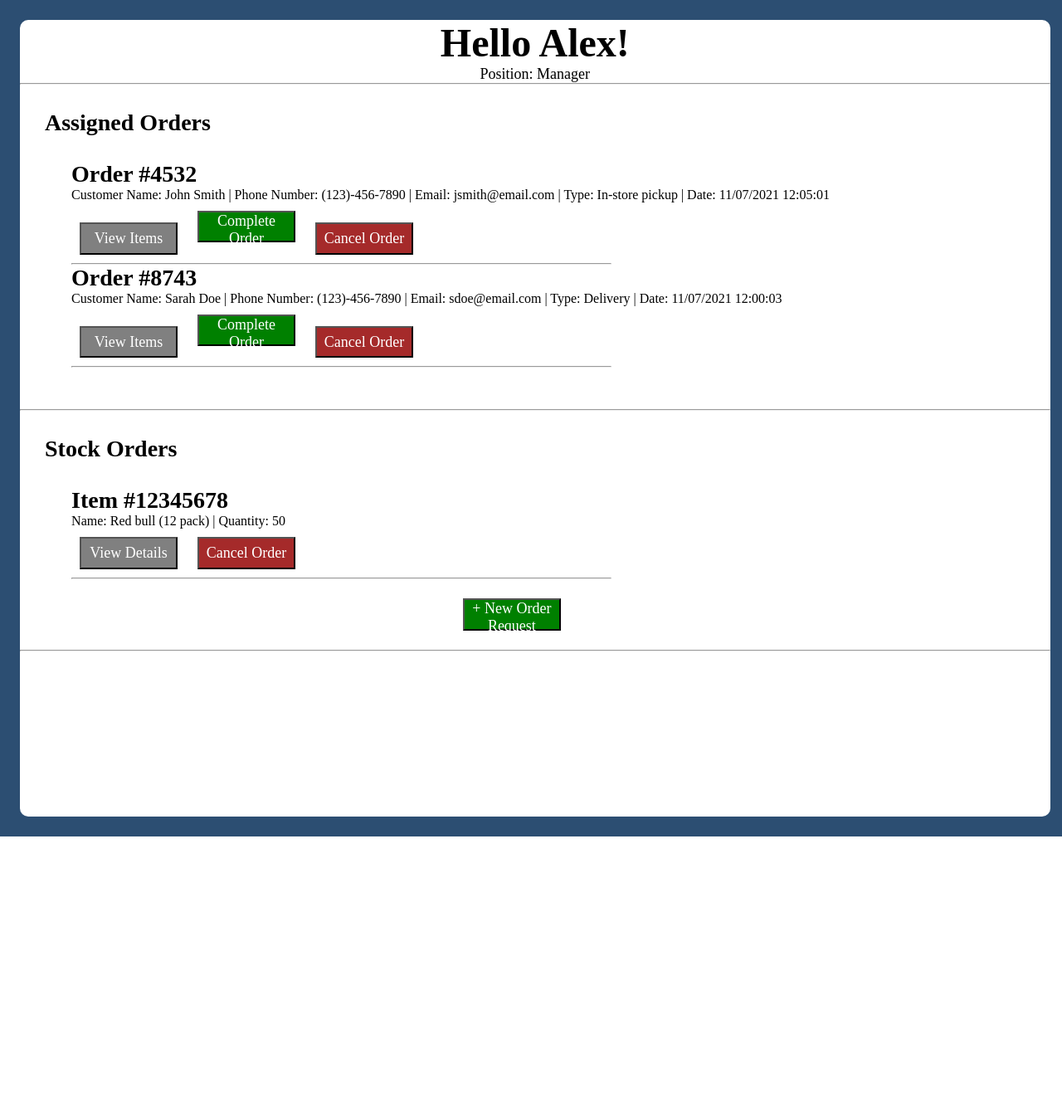
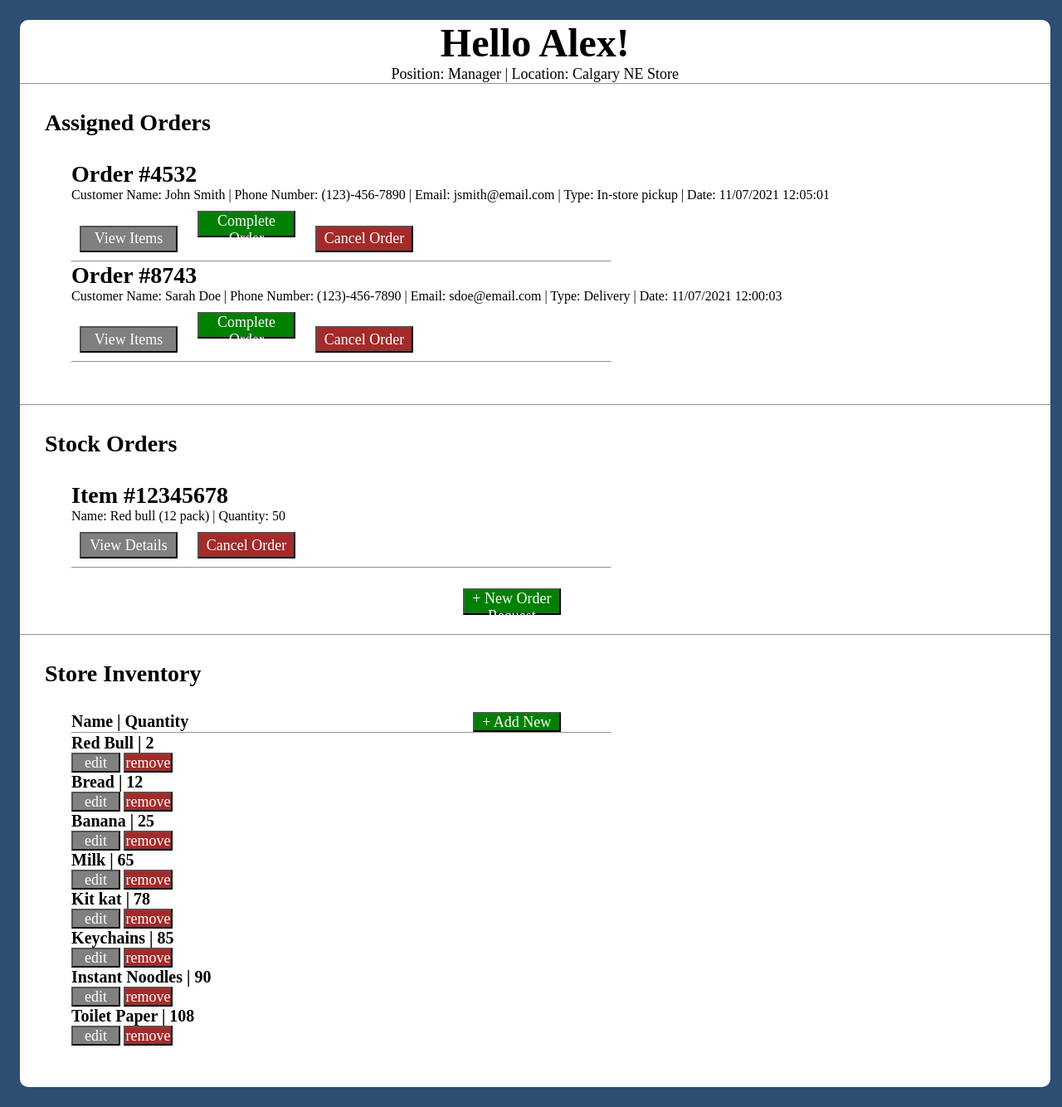
Before and after one commit to friedchickean/Square-J-Website, a PHP site: page /staff.php in a window 1280 px wide. Shown: the part 90-1424 px from the top of the page at 83% size. Before the commit the page ends 1098 px from the top, so only its background shows below. Run offline with PHP 8.4, Linux system fonts and the light colour scheme.

Commit message:
added store inventory interface for manager

```diff
--- a/customer-shop.php
+++ b/customer-shop.php
@@ -19,7 +19,6 @@
                 </ul>
             </li>
             <li><a href="#">Orders</a></li>
-            <li><a href="#">Place Holder 2</a></li>
         </ul>
         <input type="image" src="images/cart.png" />
     </nav>
--- a/staff.php
+++ b/staff.php
@@ -26,7 +26,7 @@
 
 <div id="staff-container">
     <h1><b>Hello Alex!</b></h1>
-    <p class="pos">Position: Manager</p>
+    <p class="pos">Position: Manager | Location: Calgary NE Store</p>
     <hr>
 
     <h2>Assigned Orders</h2>
@@ -65,6 +65,56 @@
     </ul>
     <hr>
 
+    <h2>Store Inventory</h2>
+    <ul>
+        <li>
+            <button type="button" class="edit-b" style="background-color: green; float:right; margin-right: 50%; width: 9%">+ Add New Item</button>
+            <h4>Name | Quantity</h4>
+            <hr width="55%">
+        </li>
+        <li>
+            <h4>Red Bull | 2</h4>
+            <button type="button" class="edit-b" style="background-color: grey">edit</button>
+            <button type="button" class="edit-b" style="background-color: brown">remove</button>
+        </li>
+        <li>
+            <h4>Bread | 12</h4>
+            <button type="button" class="edit-b" style="background-color: grey">edit</button>
+            <button type="button" class="edit-b" style="background-color: brown">remove</button>
+        </li>
+        <li>
+            <h4>Banana | 25</h4>
+            <button type="button" class="edit-b" style="background-color: grey">edit</button>
+            <button type="button" class="edit-b" style="background-color: brown">remove</button>
+        </li>
+        <li>
+            <h4>Milk | 65</h4>
+            <button type="button" class="edit-b" style="background-color: grey">edit</button>
+            <button type="button" class="edit-b" style="background-color: brown">remove</button>
+        </li>
+        <li>
+            <h4>Kit kat | 78</h4>
+            <button type="button" class="edit-b" style="background-color: grey">edit</button>
+            <button type="button" class="edit-b" style="background-color: brown">remove</button>
+        </li>
+        <li>
+            <h4>Keychains | 85</h4>
+            <button type="button" class="edit-b" style="background-color: grey">edit</button>
+            <button type="button" class="edit-b" style="background-color: brown">remove</button>
+        </li>
+        <li>
+            <h4>Instant Noodles | 90</h4>
+            <button type="button" class="edit-b" style="background-color: grey">edit</button>
+            <button type="button" class="edit-b" style="background-color: brown">remove</button>
+        </li>
+        <li>
+            <h4>Toilet Paper | 108</h4>
+            <button type="button" class="edit-b" style="background-color: grey">edit</button>
+            <button type="button" class="edit-b" style="background-color: brown">remove</button>
+        </li>
+
+    </ul>
+
 </div>
 
 </body>
--- a/style.css
+++ b/style.css
@@ -248,7 +248,7 @@ Staff stuff
  */
 #staff-container {
     width: 97%;
-    height: 120%;
+    height: auto;
     display: block;
     background-color: white;
     margin: 24px;
@@ -303,3 +303,17 @@ Staff stuff
     font-size: 18px;
     font-family: Dubai;
 }
+
+#staff-container h4 {
+    font-size: 20px;
+    font-family: Dubai;
+}
+
+#staff-container .edit-b {
+    font-family: Dubai;
+    font-size: 18px;
+    width: 5%;
+    height: 3%;
+    color: white;
+    margin: 0;
+}
```
